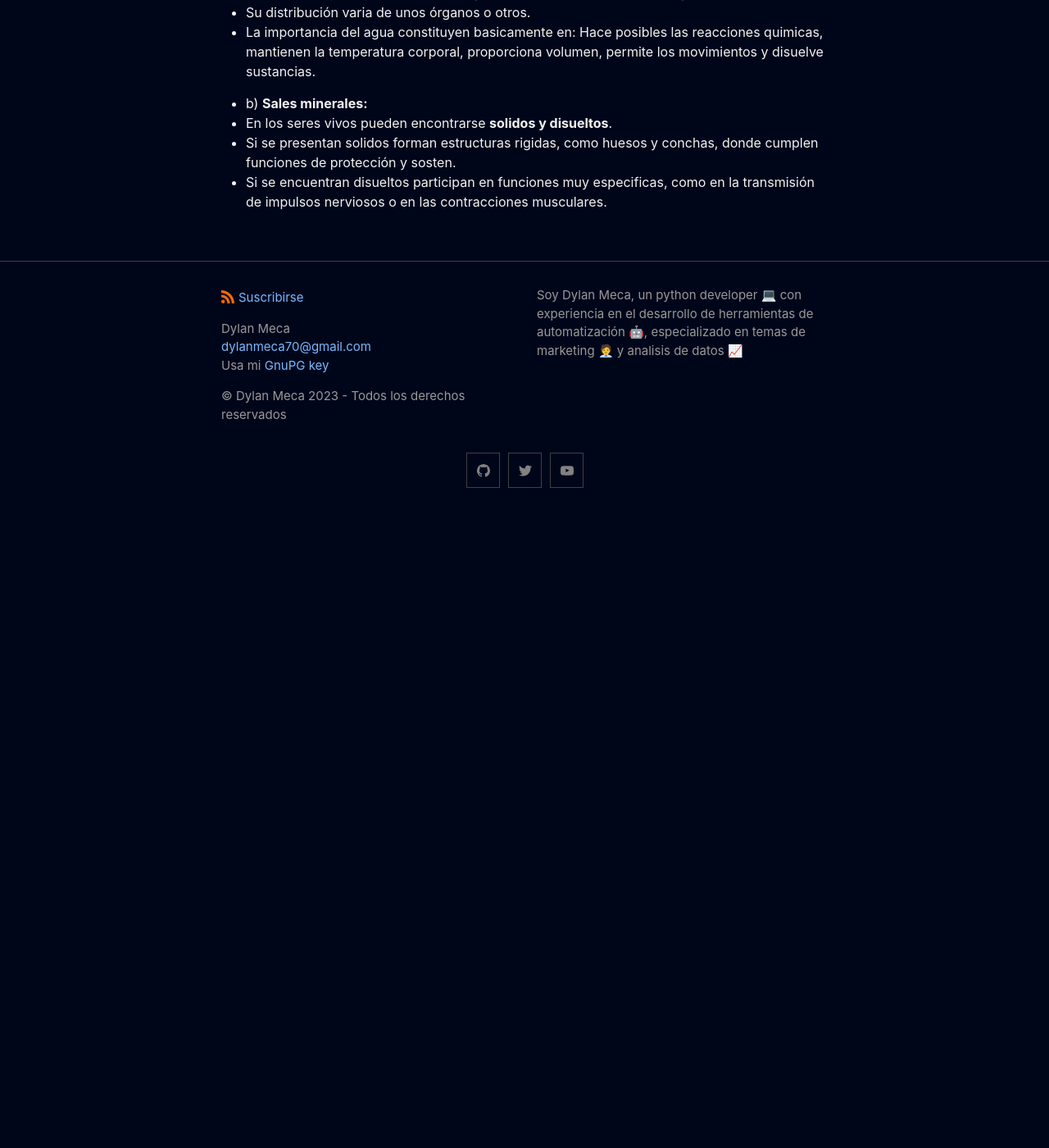
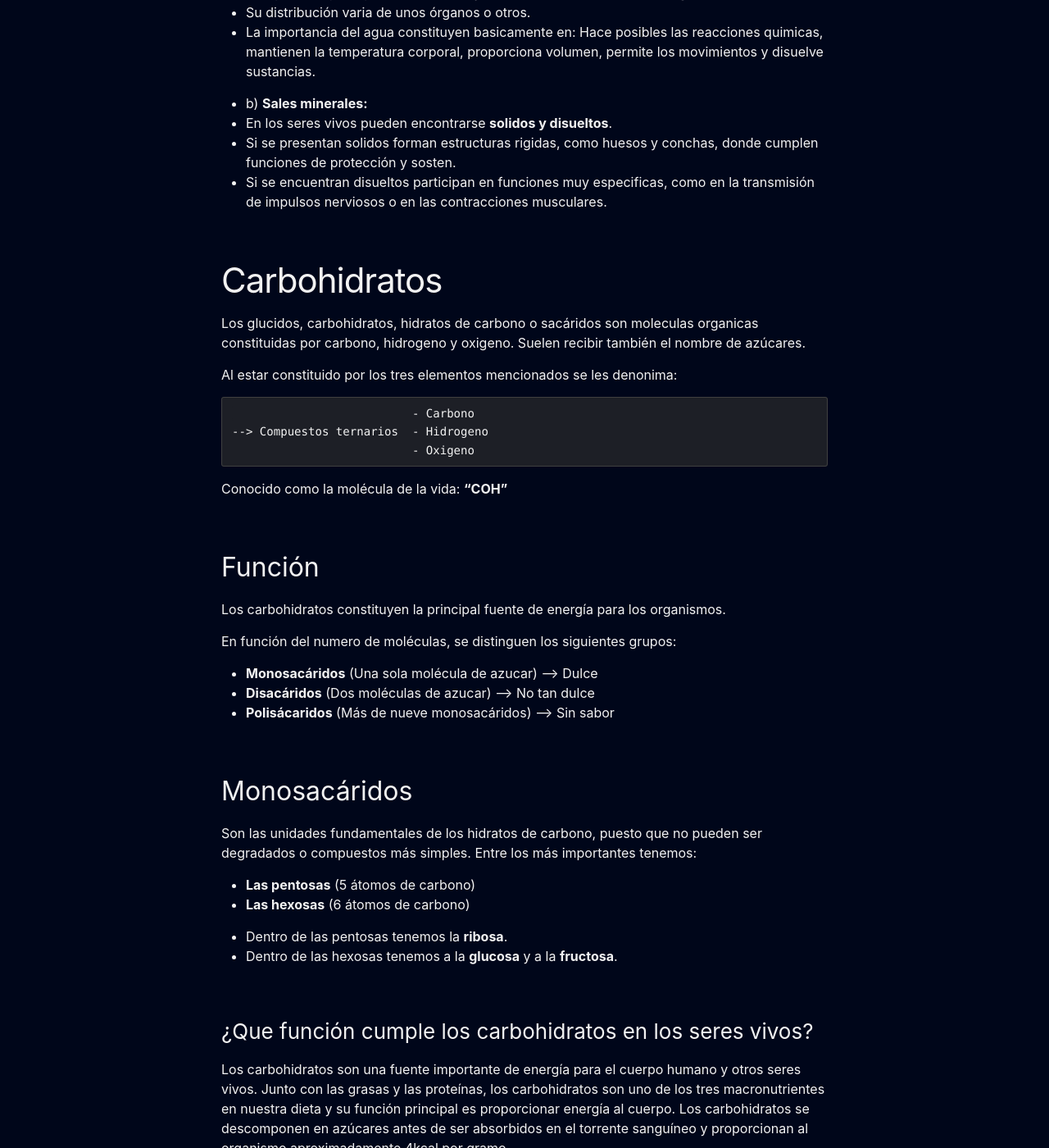
Before and after one commit to dylanmeca/dylanmeca.github.io, a Jekyll site: the page built from _posts/2023-05-06-Biomoleculas.md, in a window 1280 px wide and 1400 px high, scrolled down 1148 px. Shown: the whole window at 82% size. Built offline with Jekyll 4.4.1, drawn with Linux system fonts in a browser that asks for light colours; a script that is not in the unit is left out; comment, search, counter and statistics services are not loaded; before the commit the page ends 1778 px from its top, so only the background shows below that; some of the changed text lies outside the part shown.

Commit message:
Update 2023-05-06-Biomoleculas.md

````diff
--- a/_posts/2023-05-06-Biomoleculas.md
+++ b/_posts/2023-05-06-Biomoleculas.md
@@ -43,3 +43,39 @@ Porcentajes en masa de las principales sustancias presentes en la materia viva.
 * En los seres vivos pueden encontrarse **solidos y disueltos**.
 * Si se presentan solidos forman estructuras rigidas, como huesos y conchas, donde cumplen funciones de protección y sosten.
 * Si se encuentran disueltos participan en funciones muy especificas, como en la transmisión de impulsos nerviosos o en las contracciones musculares.
+
+# Carbohidratos
+Los glucidos, carbohidratos, hidratos de carbono o sacáridos son moleculas organicas constituidas por carbono, hidrogeno y oxigeno. Suelen recibir también el nombre de azúcares.
+
+Al estar constituido por los tres elementos mencionados se les denonima:
+
+```
+                          - Carbono
+--> Compuestos ternarios  - Hidrogeno
+                          - Oxigeno
+```
+
+Conocido como la molécula de la vida: **"COH"**
+
+## Función
+Los carbohidratos constituyen la principal fuente de energía para los organismos.
+
+En función del numero de moléculas, se distinguen los siguientes grupos:
+
+* **Monosacáridos** (Una sola molécula de azucar) --> Dulce
+* **Disacáridos** (Dos moléculas de azucar) --> No tan dulce
+* **Polisácaridos** (Más de nueve monosacáridos) --> Sin sabor
+
+## Monosacáridos
+Son las unidades fundamentales de los hidratos de carbono, puesto que no pueden ser degradados o compuestos más simples. Entre los más importantes tenemos:
+
+* **Las pentosas** (5 átomos de carbono)
+* **Las hexosas** (6 átomos de carbono)
+
+* Dentro de las pentosas tenemos la **ribosa**.
+* Dentro de las hexosas tenemos a la **glucosa** y a la **fructosa**.
+
+### ¿Que función cumple los carbohidratos en los seres vivos?
+Los carbohidratos son una fuente importante de energía para el cuerpo humano y otros seres vivos. Junto con las grasas y las proteínas, los carbohidratos son uno de los tres macronutrientes en nuestra dieta y su función principal es proporcionar energía al cuerpo. Los carbohidratos se descomponen en azúcares antes de ser absorbidos en el torrente sanguíneo y proporcionan al organismo aproximadamente 4kcal por gramo.
+
+Además de su función energética, los carbohidratos también tienen otras funciones importantes en el cuerpo humano, como la regulación del metabolismo de las grasas y la protección contra enfermedades cardiovasculares
````
